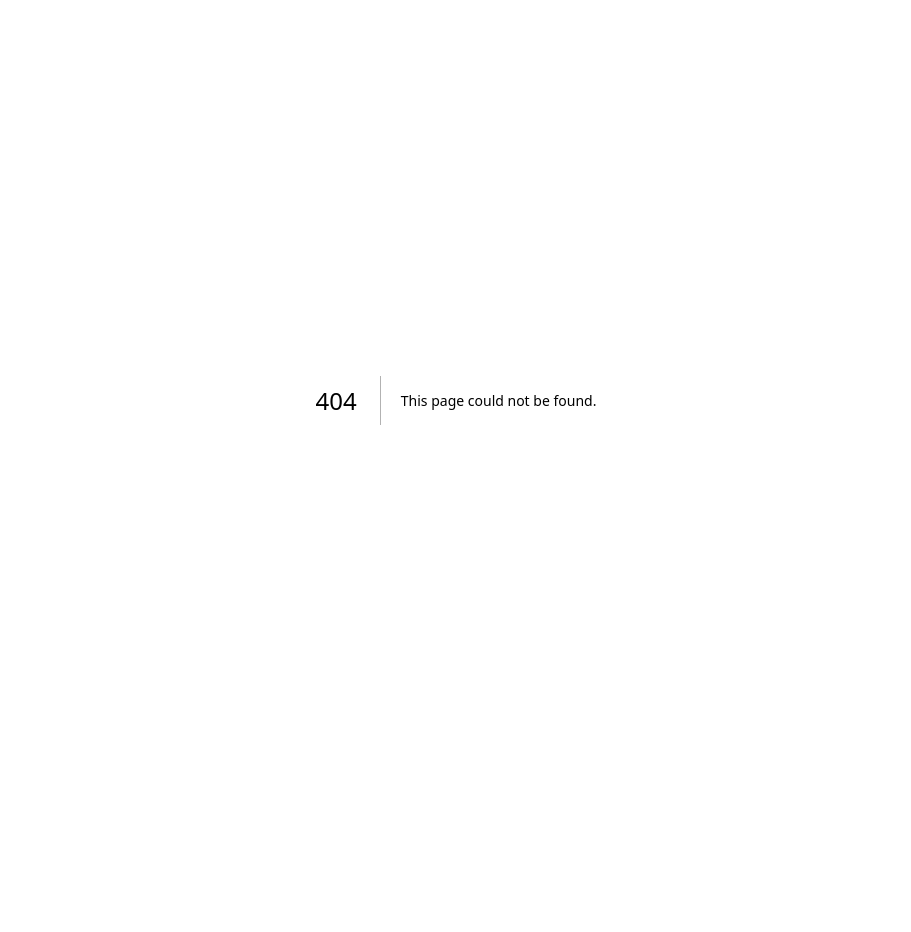
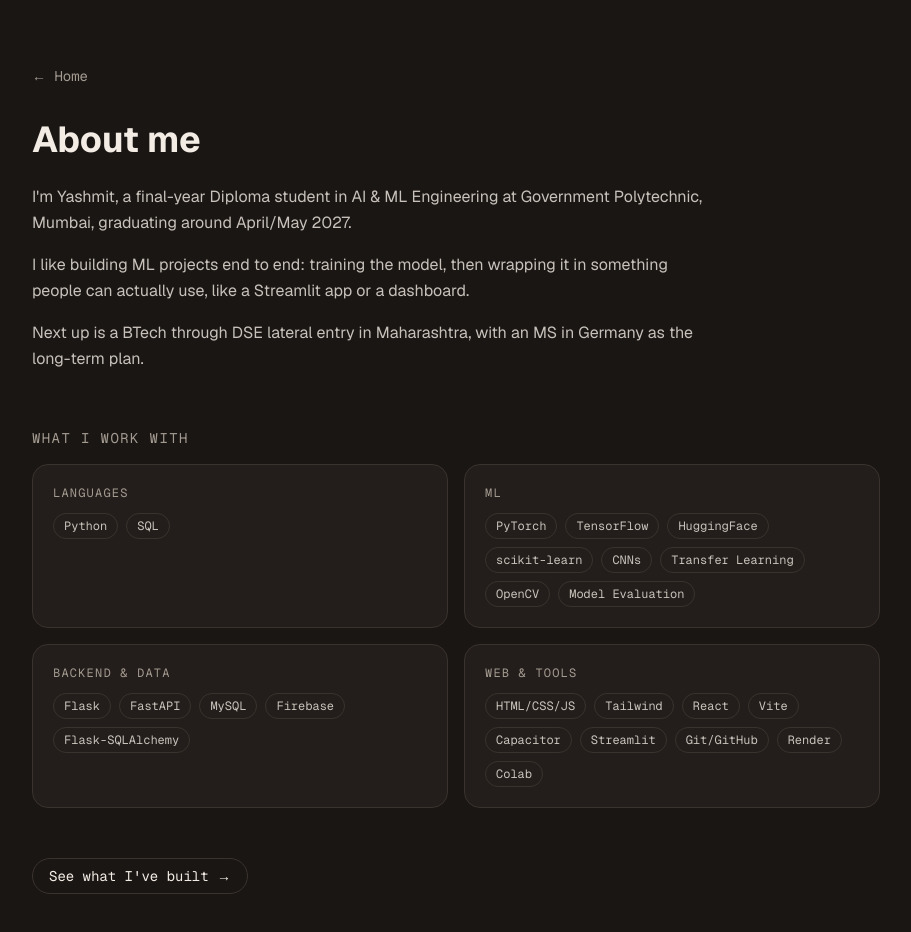
Before and after one commit to Katekar3/portfolio, a Next.js app: page /about in a window 1280 px wide. Before the commit this address had no page. Shown: the top 932 px of the page, without its empty margins (184-1095 px from the left). Before the commit the page ends 800 px from the top, so only its background shows below. Built offline with nearby package versions, Linux system fonts and the light colour scheme.

Commit message:
agent checkpoint

```diff
--- /dev/null
+++ b/app/about/page.tsx
@@ -0,0 +1,58 @@
+import type { Metadata } from "next";
+import Link from "next/link";
+import { about } from "@/data/about";
+
+export const metadata: Metadata = { title: "About | Yashmit Katekar" };
+
+export default function AboutPage() {
+  return (
+    <main className="mx-auto max-w-4xl px-6 py-16">
+      <Link href="/" className="font-mono text-sm text-muted hover:text-foreground">
+        ← Home
+      </Link>
+
+      <h1 className="mt-8 text-4xl font-bold">About me</h1>
+
+      <div className="mt-6 max-w-2xl space-y-4 leading-relaxed text-foreground/80">
+        {about.paragraphs.map((text) => (
+          <p key={text}>{text}</p>
+        ))}
+        {about.headingTo && <p>{about.headingTo}</p>}
+      </div>
+
+      <section className="mt-14">
+        <h2 className="mb-4 font-mono text-sm uppercase tracking-widest text-muted">
+          What I work with
+        </h2>
+        <div className="grid gap-4 sm:grid-cols-2">
+          {about.skills.map((g) => (
+            <div key={g.group} className="rounded-2xl border border-border bg-card p-5">
+              <div className="font-mono text-xs uppercase tracking-widest text-muted">
+                {g.group}
+              </div>
+              <div className="mt-3 flex flex-wrap gap-2">
+                {g.items.map((s) => (
+                  <span
+                    key={s}
+                    className="rounded-full border border-border px-2.5 py-1 font-mono text-xs text-foreground/80"
+                  >
+                    {s}
+                  </span>
+                ))}
+              </div>
+            </div>
+          ))}
+        </div>
+      </section>
+
+      <div className="mt-14">
+        <Link
+          href="/projects"
+          className="rounded-full border border-border px-4 py-2 font-mono text-sm hover:border-muted"
+        >
+          See what I&apos;ve built →
+        </Link>
+      </div>
+    </main>
+  );
+}
--- /dev/null
+++ b/app/contact/page.tsx
@@ -0,0 +1,44 @@
+import type { Metadata } from "next";
+import Link from "next/link";
+import { site } from "@/data/site";
+
+export const metadata: Metadata = { title: "Contact | Yashmit Katekar" };
+
+const pill =
+  "rounded-full border border-border px-4 py-2 font-mono text-sm hover:border-muted";
+
+export default function ContactPage() {
+  return (
+    <main className="mx-auto max-w-4xl px-6 py-16">
+      <Link href="/" className="font-mono text-sm text-muted hover:text-foreground">
+        ← Home
+      </Link>
+
+      <h1 className="mt-8 text-4xl font-bold">Say hi</h1>
+      <p className="mt-3 max-w-2xl text-lg text-muted">
+        Drop me an email, or find me on GitHub and LinkedIn.
+      </p>
+
+      <a
+        href={`mailto:${site.links.email}`}
+        className="mt-8 inline-block rounded-2xl border border-border bg-card px-6 py-4 font-mono text-lg transition hover:border-muted"
+      >
+        {site.links.email}
+      </a>
+
+      <div className="mt-6 flex flex-wrap gap-3">
+        <a href={site.links.github} target="_blank" rel="noreferrer" className={pill}>
+          GitHub ↗
+        </a>
+        <a href={site.links.linkedin} target="_blank" rel="noreferrer" className={pill}>
+          LinkedIn ↗
+        </a>
+        {site.links.resume && (
+          <a href={site.links.resume} target="_blank" rel="noreferrer" className={pill}>
+            Resume ↗
+          </a>
+        )}
+      </div>
+    </main>
+  );
+}
--- /dev/null
+++ b/data/about.ts
@@ -0,0 +1,45 @@
+export const about = {
+  // Each string is one paragraph. Edit freely.
+  paragraphs: [
+    "I'm Yashmit, a final-year Diploma student in AI & ML Engineering at Government Polytechnic, Mumbai, graduating around April/May 2027.",
+    "I like building ML projects end to end: training the model, then wrapping it in something people can actually use, like a Streamlit app or a dashboard.",
+  ],
+  // The "where I'm headed" paragraph. Set to null to hide it.
+  headingTo:
+    "Next up is a BTech through DSE lateral entry in Maharashtra, with an MS in Germany as the long-term plan." as string | null,
+
+  skills: [
+    { group: "Languages", items: ["Python", "SQL"] },
+    {
+      group: "ML",
+      items: [
+        "PyTorch",
+        "TensorFlow",
+        "HuggingFace",
+        "scikit-learn",
+        "CNNs",
+        "Transfer Learning",
+        "OpenCV",
+        "Model Evaluation",
+      ],
+    },
+    {
+      group: "Backend & data",
+      items: ["Flask", "FastAPI", "MySQL", "Firebase", "Flask-SQLAlchemy"],
+    },
+    {
+      group: "Web & tools",
+      items: [
+        "HTML/CSS/JS",
+        "Tailwind",
+        "React",
+        "Vite",
+        "Capacitor",
+        "Streamlit",
+        "Git/GitHub",
+        "Render",
+        "Colab",
+      ],
+    },
+  ],
+};
```
